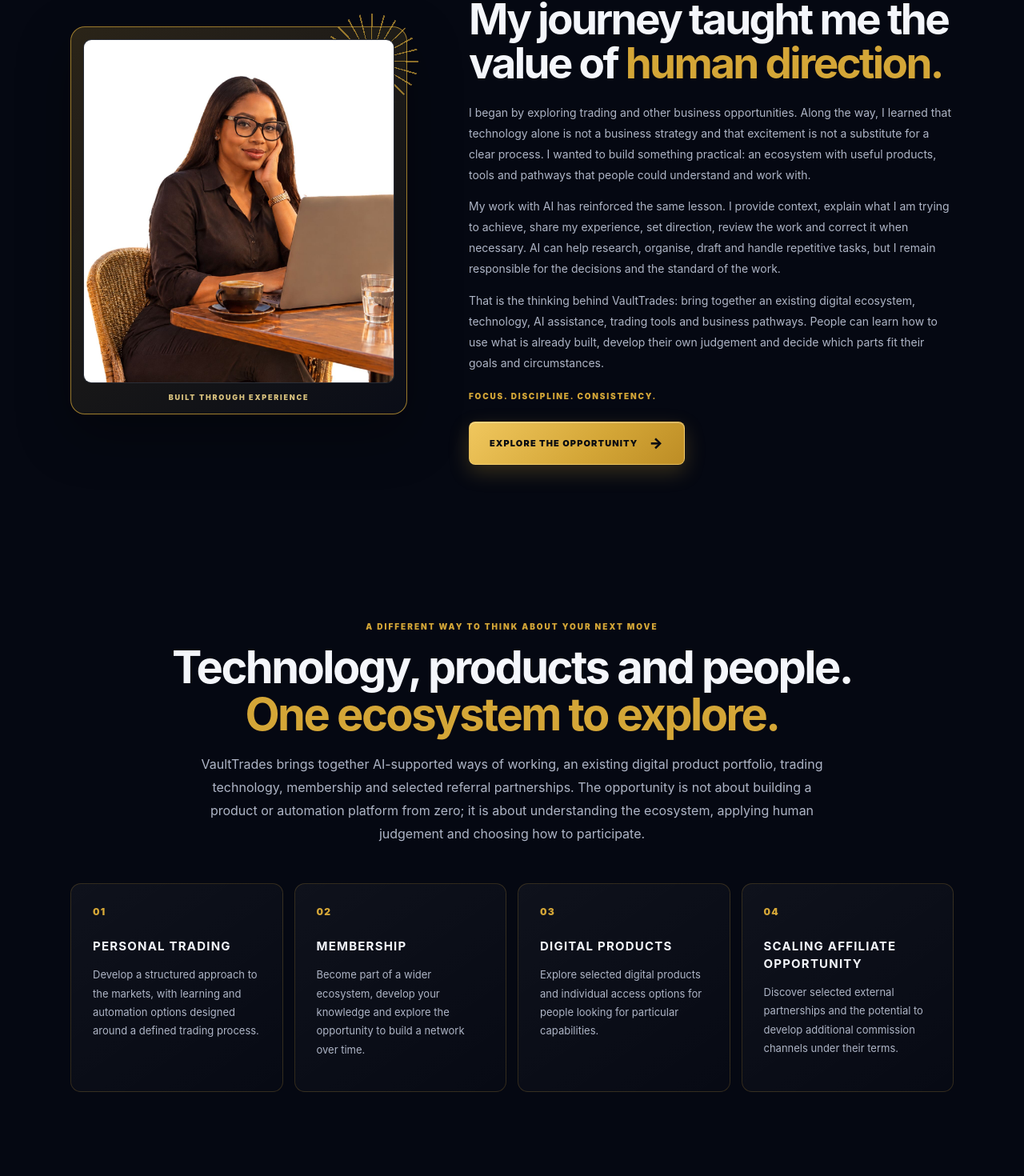
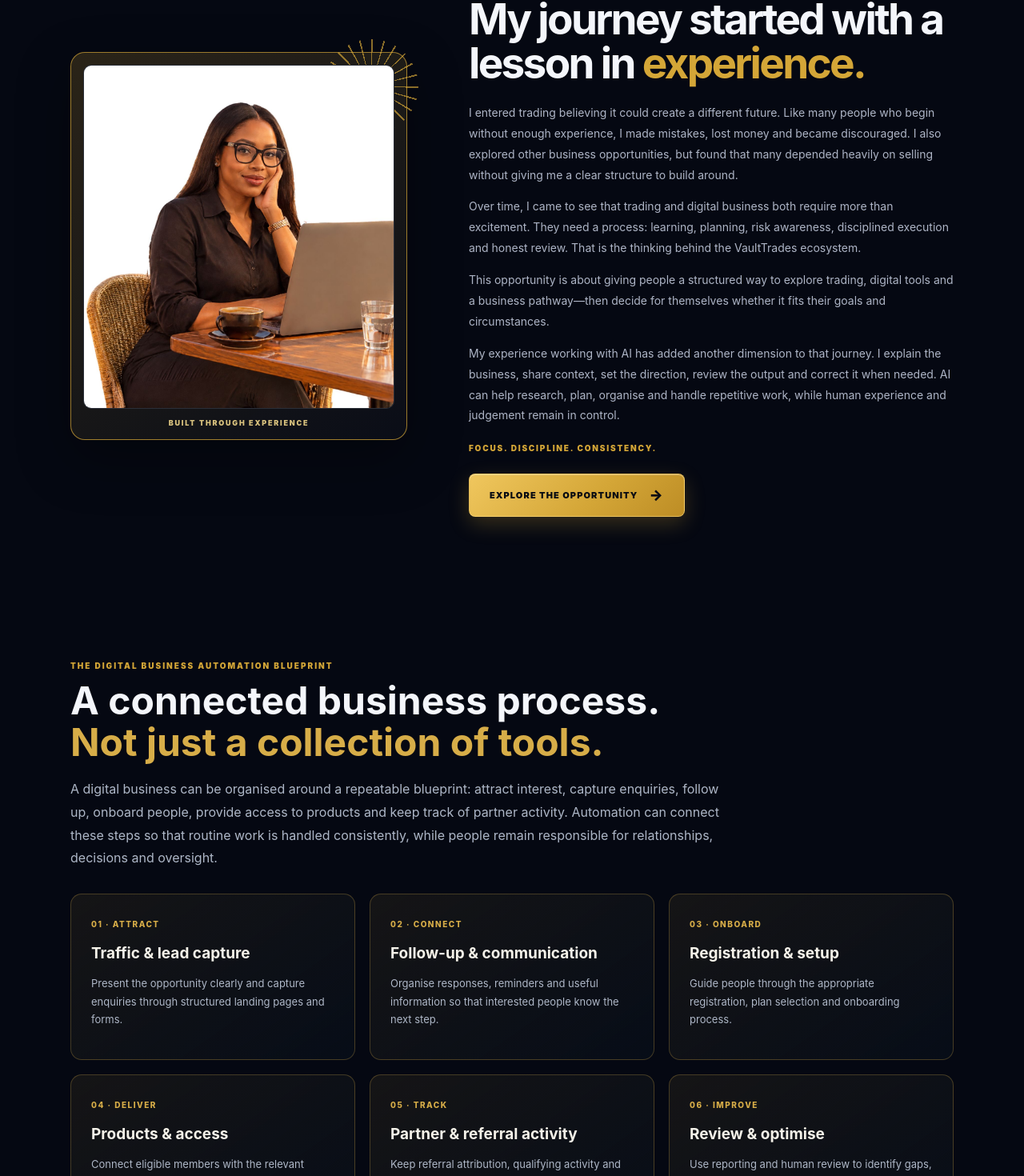
Before and after one commit to iyandatalks/vaulttrades, a Next.js app: page /opportunity in a window 1280 px wide. Shown: the part 1072-2542 px from the top of the page at 80% size. Built offline with nearby package versions, Linux system fonts and the light colour scheme; no server answers.

Commit message:
Restore founder story and add digital business automation blueprint

```diff
--- a/app/opportunity/page.tsx
+++ b/app/opportunity/page.tsx
@@ -97,13 +97,29 @@ export default function OpportunityPage() {
         </div>
         <div className="vto-story-copy">
           <div className="vto-kicker">THE PERSON BEHIND THE OPPORTUNITY</div>
-          <h2>My journey taught me the value of <span>human direction.</span></h2>
-          <p>I began by exploring trading and other business opportunities. Along the way, I learned that technology alone is not a business strategy and that excitement is not a substitute for a clear process. I wanted to build something practical: an ecosystem with useful products, tools and pathways that people could understand and work with.</p>
-          <p>My work with AI has reinforced the same lesson. I provide context, explain what I am trying to achieve, share my experience, set direction, review the work and correct it when necessary. AI can help research, organise, draft and handle repetitive tasks, but I remain responsible for the decisions and the standard of the work.</p>
-          <p>That is the thinking behind VaultTrades: bring together an existing digital ecosystem, technology, AI assistance, trading tools and business pathways. People can learn how to use what is already built, develop their own judgement and decide which parts fit their goals and circumstances.</p>
+          <h2>My journey started with a lesson in <span>experience.</span></h2>
+          <p>I entered trading believing it could create a different future. Like many people who begin without enough experience, I made mistakes, lost money and became discouraged. I also explored other business opportunities, but found that many depended heavily on selling without giving me a clear structure to build around.</p>
+          <p>Over time, I came to see that trading and digital business both require more than excitement. They need a process: learning, planning, risk awareness, disciplined execution and honest review. That is the thinking behind the VaultTrades ecosystem.</p>
+          <p>This opportunity is about giving people a structured way to explore trading, digital tools and a business pathway—then decide for themselves whether it fits their goals and circumstances.</p>
+          <p>My experience working with AI has added another dimension to that journey. I explain the business, share context, set the direction, review the output and correct it when needed. AI can help research, plan, organise and handle repetitive work, while human experience and judgement remain in control.</p>
           <div className="vto-story-signoff">FOCUS. DISCIPLINE. CONSISTENCY.</div>
           <Link className="vto-button vto-button-gold vto-story-cta" href="/start">EXPLORE THE OPPORTUNITY <span aria-hidden="true">→</span></Link>
         </div>
+      </section>
+
+      <section className="vto-automation-range vto-blueprint-range vto-container" id="business-automation-blueprint">
+        <div className="vto-kicker">THE DIGITAL BUSINESS AUTOMATION BLUEPRINT</div>
+        <h2>A connected business process.<br /><span>Not just a collection of tools.</span></h2>
+        <p className="vto-automation-intro">A digital business can be organised around a repeatable blueprint: attract interest, capture enquiries, follow up, onboard people, provide access to products and keep track of partner activity. Automation can connect these steps so that routine work is handled consistently, while people remain responsible for relationships, decisions and oversight.</p>
+        <div className="vto-automation-grid">
+          <article className="vto-automation-card"><span>01 · ATTRACT</span><h3>Traffic & lead capture</h3><p>Present the opportunity clearly and capture enquiries through structured landing pages and forms.</p></article>
+          <article className="vto-automation-card"><span>02 · CONNECT</span><h3>Follow-up & communication</h3><p>Organise responses, reminders and useful information so that interested people know the next step.</p></article>
+          <article className="vto-automation-card"><span>03 · ONBOARD</span><h3>Registration & setup</h3><p>Guide people through the appropriate registration, plan selection and onboarding process.</p></article>
+          <article className="vto-automation-card"><span>04 · DELIVER</span><h3>Products & access</h3><p>Connect eligible members with the relevant digital products, tools, learning and support.</p></article>
+          <article className="vto-automation-card"><span>05 · TRACK</span><h3>Partner & referral activity</h3><p>Keep referral attribution, qualifying activity and commission information organised under the applicable terms.</p></article>
+          <article className="vto-automation-card"><span>06 · IMPROVE</span><h3>Review & optimise</h3><p>Use reporting and human review to identify gaps, improve the process and maintain service quality.</p></article>
+        </div>
+        <p className="vto-automation-note">This is the blueprint for how an organised digital business can operate. It does not mean every step is fully automated for every participant today. Specific workflows, integrations, access and automation features depend on the systems implemented and the relevant membership or service.</p>
       </section>
 
       <section className="vto-intro vto-container" id="the-opportunity">
```
